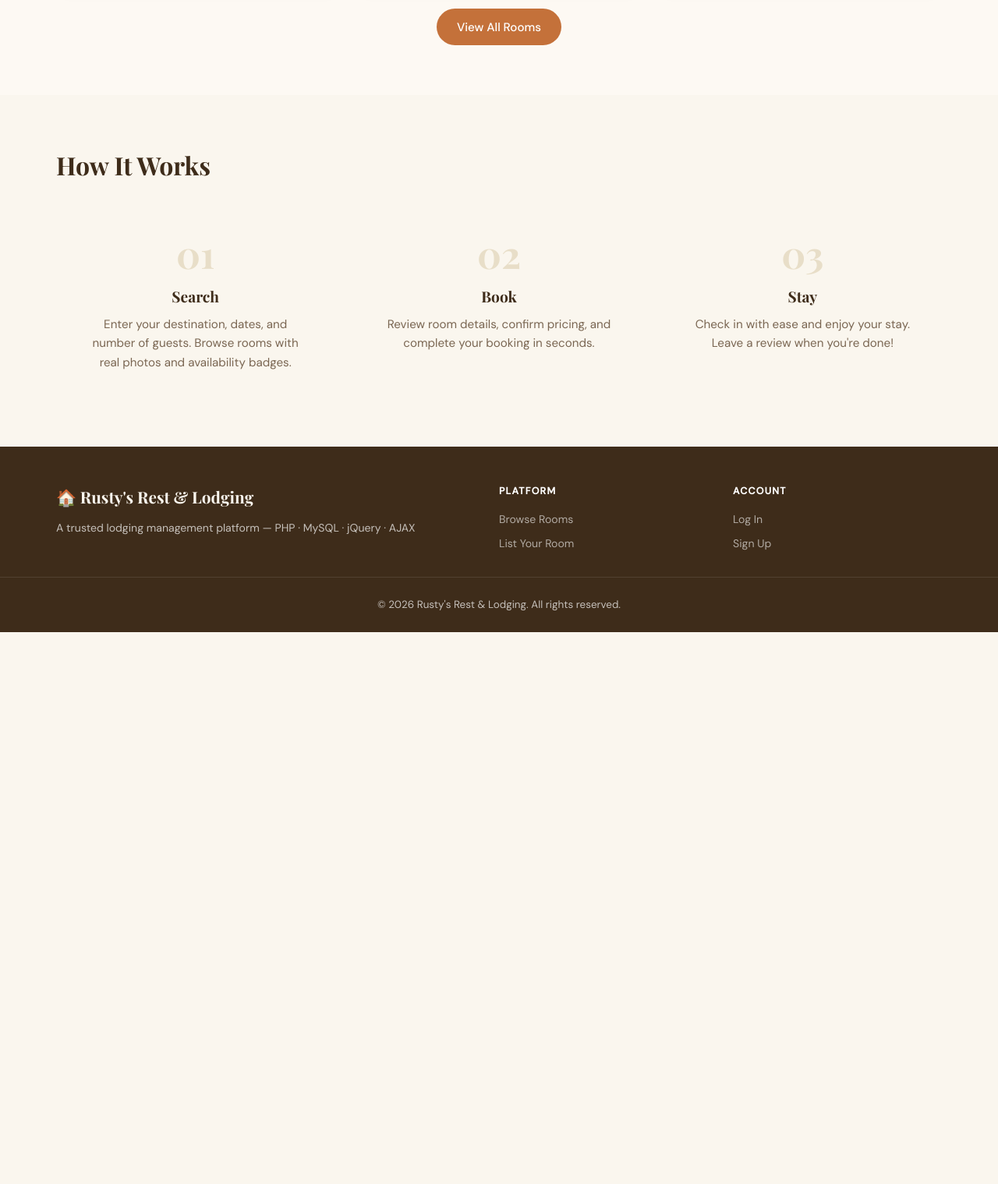
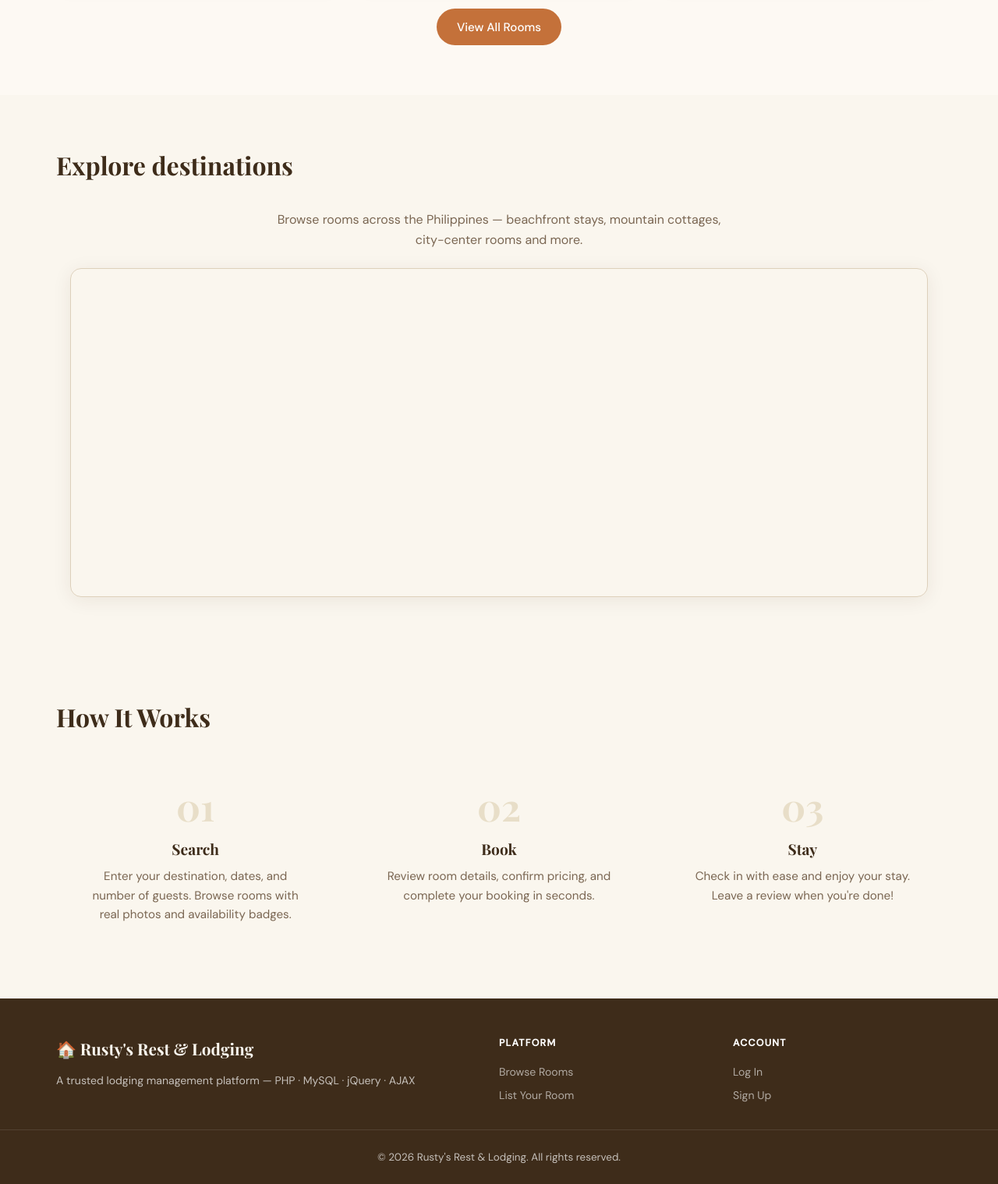
Before and after one commit to Jaizon101/Rustys_Rest, a PHP site: page / in a window 1280 px wide. Shown: the part 1680-3199 px from the top of the page at 78% size. Before the commit the page ends 2491 px from the top, so only its background shows below. Run offline with PHP 8.4, Linux system fonts and the light colour scheme; data comes from the database, SQL or seed files in the repository; some libraries are stand-ins or nearby versions.

Commit message:
Add map section to explore destinations

```diff
--- a/index.php
+++ b/index.php
@@ -78,6 +78,23 @@ $categories = $jsonData['categories'] ?? [];
   </div>
 </section>
 
+<!-- ── EXPLORE BY MAP ────────────────────────────────────────── -->
+<section class="section">
+  <div class="container">
+    <h2 class="section-title">Explore destinations</h2>
+    <p style="text-align:center;color:var(--text-muted);max-width:600px;margin:0 auto 1.5rem">
+      Browse rooms across the Philippines — beachfront stays, mountain cottages, city-center rooms and more.
+    </p>
+    <div style="border-radius:var(--radius);overflow:hidden;border:1px solid var(--border);max-width:1100px;margin:0 auto;box-shadow:var(--shadow)">
+      <iframe
+        src="https://maps.google.com/maps?q=Philippines&output=embed&z=6"
+        width="100%" height="420" style="border:0;display:block"
+        loading="lazy" referrerpolicy="no-referrer-when-downgrade"
+        title="Rusty's Rest destinations"></iframe>
+    </div>
+  </div>
+</section>
+
 <!-- ── HOW IT WORKS ──────────────────────────────────────────── -->
 <section class="section">
   <div class="container">
```
